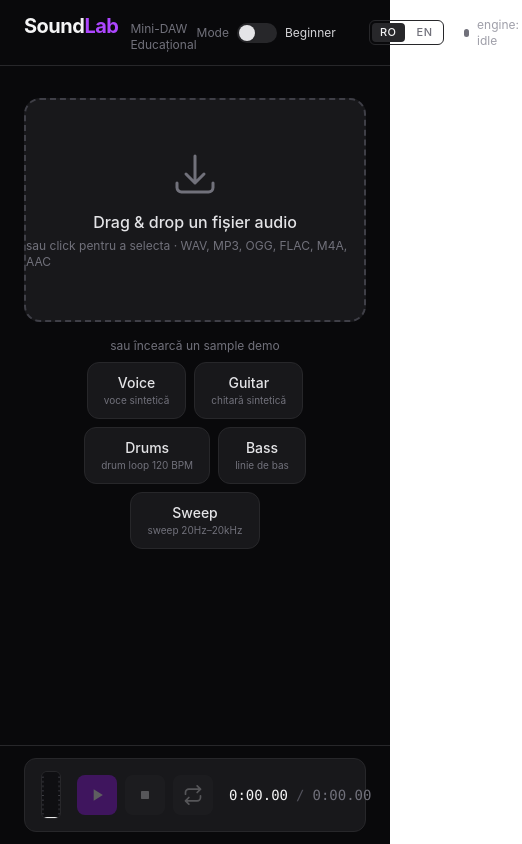
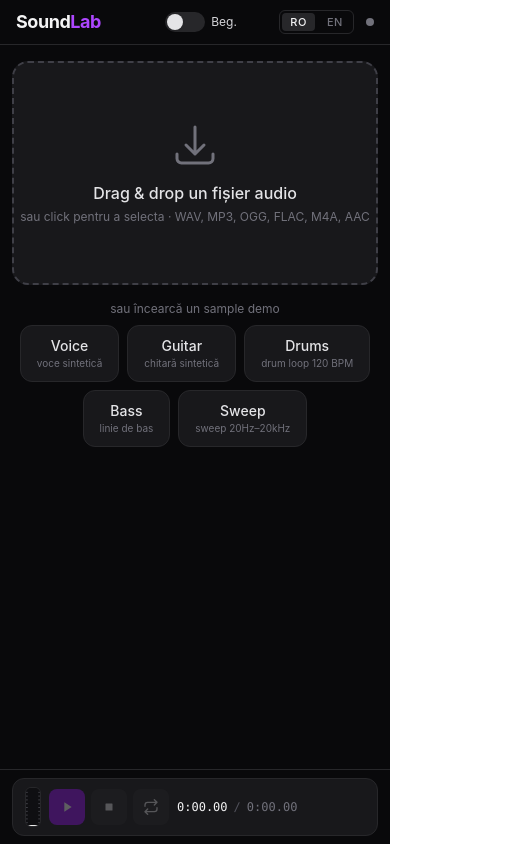
Before and after one commit to TristanUPT/licenta, a React (Vite) app: page / in a window 390 px wide. Shown: the whole page, 522 px wide, since content can reach past the window. Built offline with nearby package versions, Linux system fonts and the light colour scheme.

Commit message:
mobile optimization

```diff
--- a/src/App.tsx
+++ b/src/App.tsx
@@ -13,12 +13,6 @@ import { EffectsRack } from '@/components/workspace/EffectsRack'
 import { InfoPanel } from '@/components/education/InfoPanel'
 import { RecommendationsPanel } from '@/components/education/RecommendationsPanel'
 
-const STATUS_LABEL: Record<EngineStatus, string> = {
-  idle: 'idle',
-  starting: 'starting',
-  running: 'running',
-  error: 'error',
-}
 const STATUS_DOT: Record<EngineStatus, string> = {
   idle: 'bg-zinc-500',
   starting: 'bg-amber-400',
@@ -37,9 +31,7 @@ function PanelToggle({ label, active, onClick }: PanelToggleProps) {
     <button
       onClick={onClick}
       className={`rounded px-2 py-0.5 text-[10px] font-semibold uppercase tracking-wider transition ${
-        active
-          ? 'bg-zinc-700 text-zinc-200'
-          : 'text-zinc-600 hover:text-zinc-400'
+        active ? 'bg-zinc-700 text-zinc-200' : 'text-zinc-600 hover:text-zinc-400'
       }`}
     >
       {label}
@@ -73,25 +65,29 @@ function App() {
 
   return (
     <div className="flex min-h-screen flex-col bg-zinc-950 text-zinc-100">
-      <header className="flex items-center justify-between border-b border-zinc-800 px-6 py-3">
-        <div className="flex items-baseline gap-3">
-          <h1 className="text-xl font-bold tracking-tight">
+      <header className="border-b border-zinc-800 px-4 py-2 sm:px-6 sm:py-3">
+        {/* Top row: logo + engine status */}
+        <div className="flex items-center justify-between">
+          <div className="flex items-baseline gap-2 sm:gap-3">
+            <h1 className="text-lg font-bold tracking-tight sm:text-xl">
               Sound<span className="text-purple-500">Lab</span>
             </h1>
-          <span className="text-xs text-zinc-500">Mini-DAW Educațional</span>
+            <span className="hidden text-xs text-zinc-500 sm:inline">Mini-DAW Educațional</span>
           </div>
-        <div className="flex items-center gap-5 text-xs">
-          {/* Panel visibility toggles — only shown when a file is loaded */}
+
+          <div className="flex items-center gap-3 text-xs sm:gap-5">
+            {/* Panel toggles — hidden on small screens */}
             {currentFile && (
-            <div className="flex items-center gap-1 rounded-md border border-zinc-800 p-0.5">
+              <div className="hidden items-center gap-1 rounded-md border border-zinc-800 p-0.5 sm:flex">
                 <PanelToggle label={waveLabel}  active={showWaveform}   onClick={toggleWaveform} />
                 <PanelToggle label={vizLabel}   active={showVisualizer} onClick={toggleVisualizer} />
                 <PanelToggle label={eduLabel}   active={showEducation}  onClick={toggleEducation} />
               </div>
             )}
 
-          <div className="flex items-center gap-2">
-            <span className="text-zinc-500">Mode</span>
+            {/* Mode toggle */}
+            <div className="flex items-center gap-1.5 sm:gap-2">
+              <span className="hidden text-zinc-500 sm:inline">Mode</span>
               <Switch.Root
                 checked={mode === 'advanced'}
                 onCheckedChange={(c) => setMode(c ? 'advanced' : 'beginner')}
@@ -100,9 +96,15 @@ function App() {
               >
                 <Switch.Thumb className="block h-4 w-4 translate-x-0.5 rounded-full bg-zinc-200 shadow transition-transform will-change-transform data-[state=checked]:translate-x-[22px]" />
               </Switch.Root>
-            <span className="w-16 text-zinc-300">{mode === 'beginner' ? 'Beginner' : 'Advanced'}</span>
+              <span className="w-14 text-zinc-300 sm:w-16">
+                {mode === 'beginner' ? 'Beg.' : 'Adv.'}
+                <span className="hidden sm:inline">
+                  {mode === 'beginner' ? 'inner' : 'anced'}
+                </span>
+              </span>
             </div>
 
+            {/* Language toggle */}
             <div className="flex items-center gap-1 rounded-md border border-zinc-800 p-0.5">
               <button
                 onClick={() => setLanguage('ro')}
@@ -118,14 +120,22 @@ function App() {
               >EN</button>
             </div>
 
-          <div className="flex items-center gap-2">
+            {/* Engine status dot */}
             <span className={`h-2 w-2 rounded-full ${STATUS_DOT[status]}`} />
-            <span className="text-zinc-400">engine: {STATUS_LABEL[status]}</span>
           </div>
         </div>
+
+        {/* Panel toggles on mobile — second row */}
+        {currentFile && (
+          <div className="mt-2 flex items-center gap-1 rounded-md border border-zinc-800 p-0.5 sm:hidden">
+            <PanelToggle label={waveLabel}  active={showWaveform}   onClick={toggleWaveform} />
+            <PanelToggle label={vizLabel}   active={showVisualizer} onClick={toggleVisualizer} />
+            <PanelToggle label={eduLabel}   active={showEducation}  onClick={toggleEducation} />
+          </div>
+        )}
       </header>
 
-      <main className="mx-auto w-full max-w-5xl flex-1 space-y-6 px-6 py-8">
+      <main className="mx-auto w-full max-w-5xl flex-1 space-y-4 px-3 py-4 sm:space-y-6 sm:px-6 sm:py-8">
         {currentFile ? (
           <>
             {showWaveform   && <WaveformView />}
@@ -139,7 +149,7 @@ function App() {
         )}
       </main>
 
-      <footer className="border-t border-zinc-800 px-6 py-3">
+      <footer className="border-t border-zinc-800 px-3 py-2 sm:px-6 sm:py-3">
         <div className="mx-auto max-w-5xl">
           <TransportBar />
         </div>
--- a/src/components/workspace/TransportBar.tsx
+++ b/src/components/workspace/TransportBar.tsx
@@ -28,14 +28,12 @@ export function TransportBar() {
   const clearFile = useAudioStore((s) => s.clearFile)
   const setPlaybackPosition = useAudioStore((s) => s.setPlaybackPosition)
 
-  // Bridge transport events into the store.
   useEffect(() => {
     const off1 = transport.onEnded(() => setPlaying(false))
     const off2 = transport.onPosition((p) => setPlaybackPosition(p))
     return () => { off1(); off2() }
   }, [setPlaying, setPlaybackPosition])
 
-  // Push loop changes into the active source (if any).
   useEffect(() => {
     transport.setLoopRegion(loopStart, loopEnd, isLooping)
   }, [loopStart, loopEnd, isLooping])
@@ -75,61 +73,99 @@ export function TransportBar() {
   }
 
   return (
-    <div className="flex items-center gap-4 rounded-xl border border-zinc-800 bg-zinc-900 px-4 py-3">
-      <LevelMeter height={48} width={20} />
-      <div className="flex items-center gap-2">
+    <div className="rounded-xl border border-zinc-800 bg-zinc-900 px-3 py-2 sm:px-4 sm:py-3">
+      {/* Row 1: meter + transport controls + time */}
+      <div className="flex items-center gap-2 sm:gap-4">
+        <LevelMeter height={40} width={16} />
+
+        <div className="flex items-center gap-1.5 sm:gap-2">
           <button
             onClick={handlePlayPause}
             disabled={!audioBuffer}
             aria-label={isPlaying ? 'Pause' : 'Play'}
-          className="flex h-10 w-10 items-center justify-center rounded-lg bg-purple-600 text-white transition hover:bg-purple-500 disabled:cursor-not-allowed disabled:opacity-30"
+            className="flex h-9 w-9 items-center justify-center rounded-lg bg-purple-600 text-white transition hover:bg-purple-500 disabled:cursor-not-allowed disabled:opacity-30 sm:h-10 sm:w-10"
           >
             {isPlaying ? (
-            <svg className="h-5 w-5" fill="currentColor" viewBox="0 0 24 24"><rect x="6" y="5" width="4" height="14" rx="1" /><rect x="14" y="5" width="4" height="14" rx="1" /></svg>
+              <svg className="h-4 w-4 sm:h-5 sm:w-5" fill="currentColor" viewBox="0 0 24 24"><rect x="6" y="5" width="4" height="14" rx="1" /><rect x="14" y="5" width="4" height="14" rx="1" /></svg>
             ) : (
-            <svg className="h-5 w-5" fill="currentColor" viewBox="0 0 24 24"><path d="M8 5v14l11-7z" /></svg>
+              <svg className="h-4 w-4 sm:h-5 sm:w-5" fill="currentColor" viewBox="0 0 24 24"><path d="M8 5v14l11-7z" /></svg>
             )}
           </button>
           <button
             onClick={handleStop}
             disabled={!audioBuffer}
             aria-label="Stop"
-          className="flex h-10 w-10 items-center justify-center rounded-lg bg-zinc-800 text-zinc-200 transition hover:bg-zinc-700 disabled:cursor-not-allowed disabled:opacity-30"
+            className="flex h-9 w-9 items-center justify-center rounded-lg bg-zinc-800 text-zinc-200 transition hover:bg-zinc-700 disabled:cursor-not-allowed disabled:opacity-30 sm:h-10 sm:w-10"
           >
-          <svg className="h-4 w-4" fill="currentColor" viewBox="0 0 24 24"><rect x="6" y="6" width="12" height="12" rx="1" /></svg>
+            <svg className="h-3.5 w-3.5 sm:h-4 sm:w-4" fill="currentColor" viewBox="0 0 24 24"><rect x="6" y="6" width="12" height="12" rx="1" /></svg>
           </button>
           <button
             onClick={toggleLoop}
             disabled={!audioBuffer}
             aria-label="Loop"
             aria-pressed={isLooping}
-          className={`flex h-10 w-10 items-center justify-center rounded-lg transition disabled:cursor-not-allowed disabled:opacity-30 ${
+            className={`flex h-9 w-9 items-center justify-center rounded-lg transition disabled:cursor-not-allowed disabled:opacity-30 sm:h-10 sm:w-10 ${
               isLooping ? 'bg-emerald-600 text-white hover:bg-emerald-500' : 'bg-zinc-800 text-zinc-200 hover:bg-zinc-700'
             }`}
           >
-          <svg className="h-5 w-5" fill="none" stroke="currentColor" strokeWidth={2} viewBox="0 0 24 24"><path strokeLinecap="round" strokeLinejoin="round" d="M17 1l4 4-4 4M3 11V9a4 4 0 0 1 4-4h14M7 23l-4-4 4-4M21 13v2a4 4 0 0 1-4 4H3" /></svg>
+            <svg className="h-4 w-4 sm:h-5 sm:w-5" fill="none" stroke="currentColor" strokeWidth={2} viewBox="0 0 24 24"><path strokeLinecap="round" strokeLinejoin="round" d="M17 1l4 4-4 4M3 11V9a4 4 0 0 1 4-4h14M7 23l-4-4 4-4M21 13v2a4 4 0 0 1-4 4H3" /></svg>
           </button>
         </div>
 
-      <div className="flex flex-1 items-baseline gap-2 font-mono text-sm">
+        <div className="flex flex-1 items-baseline gap-1.5 font-mono text-xs sm:gap-2 sm:text-sm">
           <span className="text-zinc-100">{formatTime(playbackPosition)}</span>
           <span className="text-zinc-600">/</span>
           <span className="text-zinc-500">{formatTime(duration)}</span>
         </div>
 
+        {/* Filename + actions — visible only on sm+ inline, on mobile goes to row 2 */}
         {currentFile && (
-        <>
-          <div className="truncate text-xs text-zinc-400" title={currentFile.name}>
-            {currentFile.name}
+          <div className="hidden items-center gap-2 sm:flex">
+            <FileInfo currentFile={currentFile} />
+            <ExportButton exporting={exporting} disabled={effects.length === 0} onExport={() => void handleExport()} />
+            <button
+              onClick={() => { transport.stop(); clearFile() }}
+              className="text-xs text-zinc-500 transition hover:text-zinc-200"
+              aria-label="Remove file"
+            >✕</button>
+          </div>
+        )}
+      </div>
+
+      {/* Row 2 (mobile only): filename + export */}
+      {currentFile && (
+        <div className="mt-2 flex items-center gap-2 sm:hidden">
+          <FileInfo currentFile={currentFile} />
+          <ExportButton exporting={exporting} disabled={effects.length === 0} onExport={() => void handleExport()} />
+          <button
+            onClick={() => { transport.stop(); clearFile() }}
+            className="text-xs text-zinc-500 transition hover:text-zinc-200"
+            aria-label="Remove file"
+          >✕</button>
+        </div>
+      )}
+    </div>
+  )
+}
+
+function FileInfo({ currentFile }: { currentFile: { name: string; sampleRate: number; numberOfChannels: number } }) {
+  return (
+    <div className="min-w-0 flex-1 truncate text-xs text-zinc-400" title={currentFile.name}>
+      <span className="truncate">{currentFile.name}</span>
       <span className="ml-2 text-zinc-600">
         {currentFile.sampleRate / 1000}kHz · {currentFile.numberOfChannels === 1 ? 'mono' : 'stereo'}
       </span>
     </div>
+  )
+}
+
+function ExportButton({ exporting, disabled, onExport }: { exporting: boolean; disabled: boolean; onExport: () => void }) {
+  return (
     <button
-            onClick={() => void handleExport()}
-            disabled={exporting || effects.length === 0}
-            title={effects.length === 0 ? 'Add effects before exporting' : 'Export processed audio as WAV'}
-            className="flex items-center gap-1.5 rounded-md bg-zinc-800 px-2.5 py-1.5 text-[10px] font-semibold uppercase tracking-wider text-zinc-400 transition hover:bg-zinc-700 hover:text-zinc-200 disabled:cursor-not-allowed disabled:opacity-40"
+      onClick={onExport}
+      disabled={exporting || disabled}
+      title={disabled ? 'Add effects before exporting' : 'Export processed audio as WAV'}
+      className="flex shrink-0 items-center gap-1.5 rounded-md bg-zinc-800 px-2.5 py-1.5 text-[10px] font-semibold uppercase tracking-wider text-zinc-400 transition hover:bg-zinc-700 hover:text-zinc-200 disabled:cursor-not-allowed disabled:opacity-40"
     >
       {exporting ? (
         <>
@@ -148,15 +184,5 @@ export function TransportBar() {
         </>
       )}
     </button>
-          <button
-            onClick={() => { transport.stop(); clearFile() }}
-            className="text-xs text-zinc-500 transition hover:text-zinc-200"
-            aria-label="Remove file"
-          >
-            ✕
-          </button>
-        </>
-      )}
-    </div>
   )
 }
```
Lines whose indentation alone changed are shown as unchanged.
